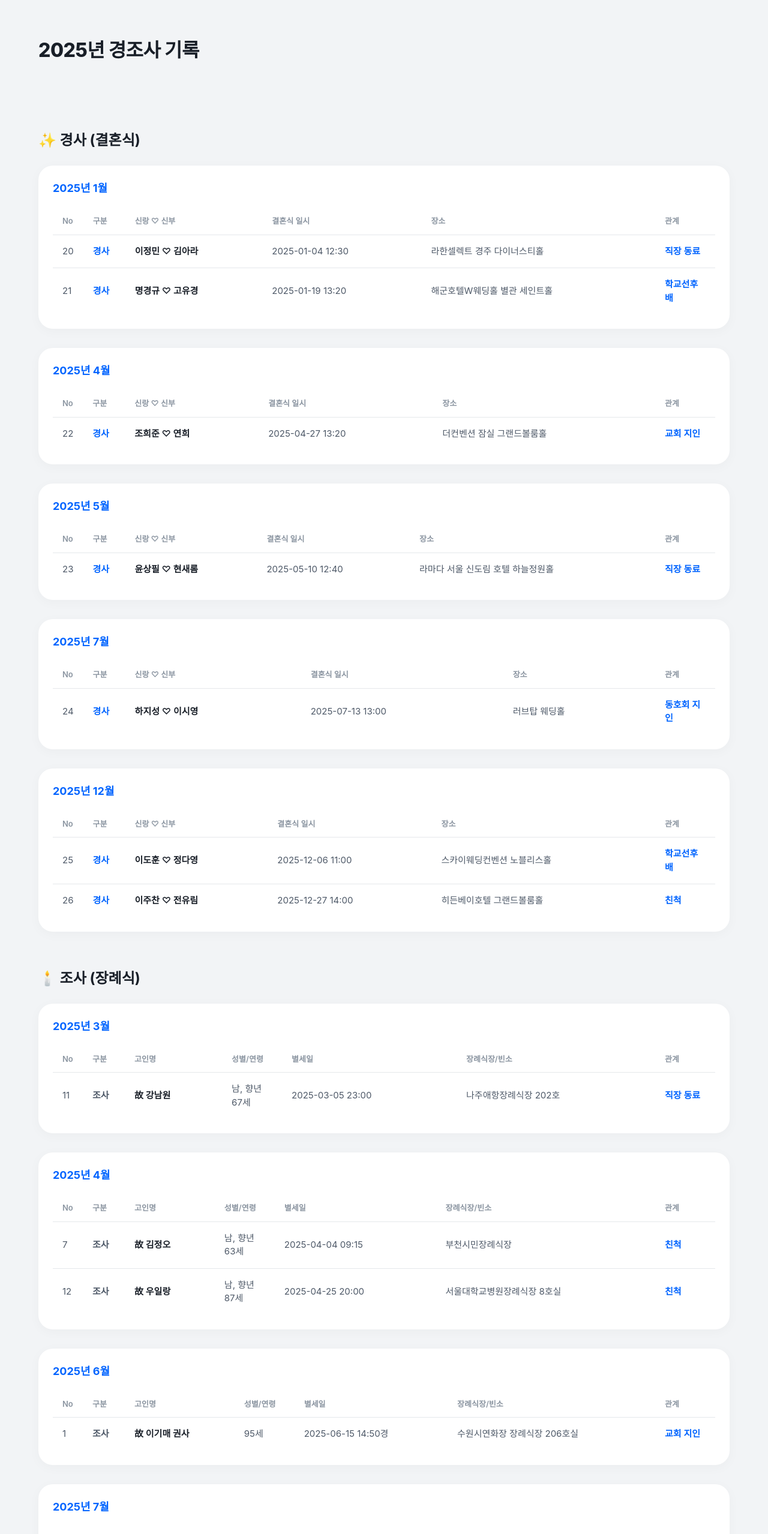
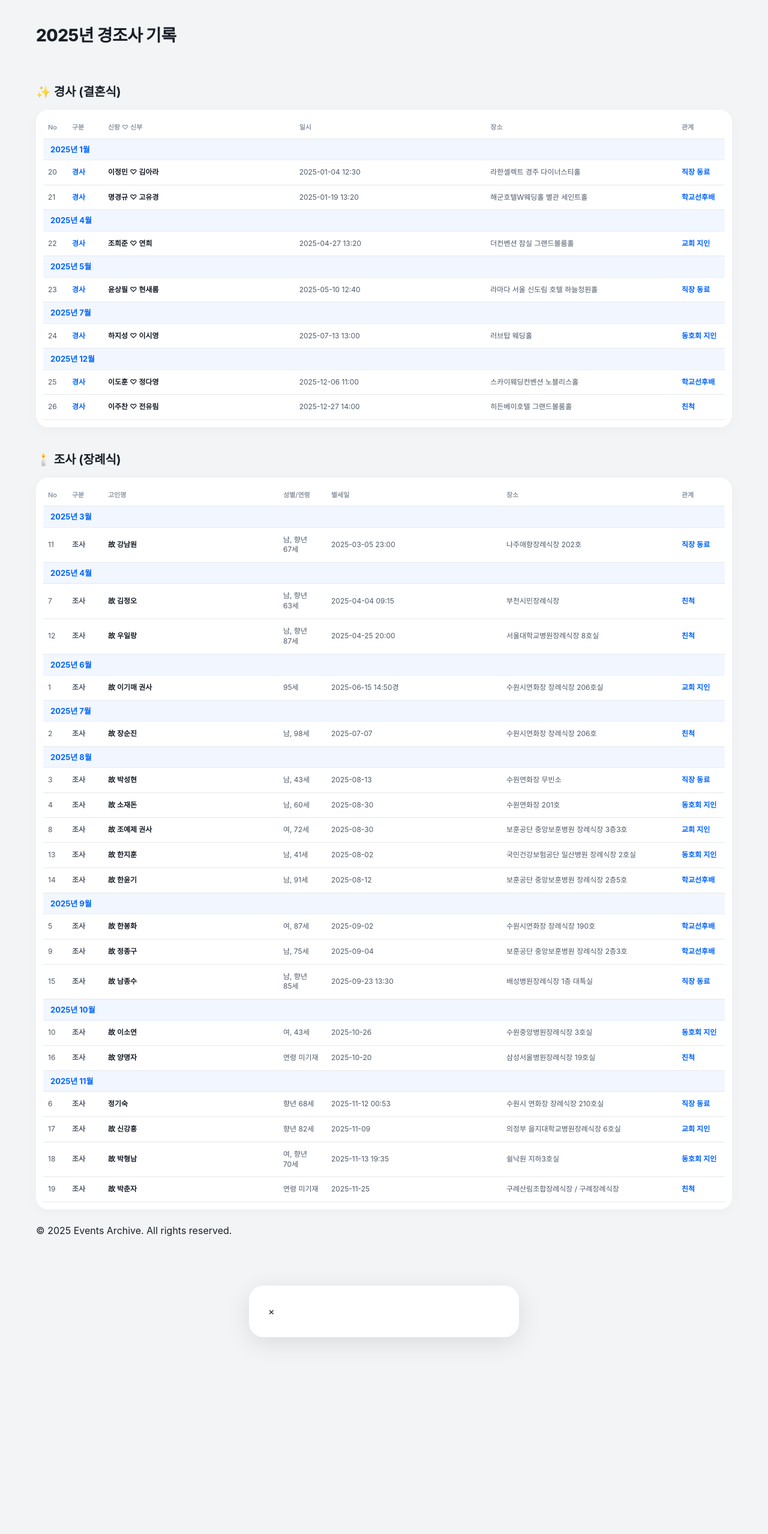
Before and after one commit to heekeunlee/events_2025, a website built with Vite: page index.html in a window 1280 px wide. Shown: the top 2557 px of the page at 60% size. After the commit the page ends 2369 px from the top, so only its background shows below. Built offline with nearby package versions, Linux system fonts and the light colour scheme.

Commit message:
feat: use single table with month dividers and remove horizontal scroll

```diff
--- a/app.js
+++ b/app.js
@@ -20,17 +20,18 @@ function renderSections(data) {
     const weddings = data.filter(item => item.type === 'wedding');
     const obituaries = data.filter(item => item.type === 'obituary');
 
-    renderMonthlyTables(weddings, weddingContainer, '경사');
-    renderMonthlyTables(obituaries, obituaryContainer, '조사');
+    renderSingleTable(weddings, weddingContainer, '경사');
+    renderSingleTable(obituaries, obituaryContainer, '조사');
 }
 
-function renderMonthlyTables(items, container, typeLabel) {
+function renderSingleTable(items, container, typeLabel) {
     if (!container) return;
     if (items.length === 0) {
         container.innerHTML = '<p style="padding: 20px; color: #8B95A1;">데이터가 없습니다.</p>';
         return;
     }
 
+    // Group by month to insert dividers later
     const groups = {};
     items.forEach(item => {
         const dateStr = item.type === 'wedding' ? item.dateTime : item.diedDate;
@@ -48,24 +49,34 @@ function renderMonthlyTables(items, container, typeLabel) {
         return (parseInt(aVal[1]) * 100 + parseInt(aVal[2])) - (parseInt(bVal[1]) * 100 + parseInt(bVal[2]));
     });
 
-    container.innerHTML = sortedMonths.map(month => `
+    let tableHtml = `
         <div class="month-group">
-            <h3 class="month-title">${month}</h3>
             <div class="table-responsive">
                 <table>
                     <thead>
                         <tr>
-                            <th style="width: 50px;">No</th>
-                            <th style="width: 70px;">구분</th>
+                            <th style="width: 40px;">No</th>
+                            <th style="width: 60px;">구분</th>
                             <th>${typeLabel === '경사' ? '신랑 ♡ 신부' : '고인명'}</th>
-                            ${typeLabel === '조사' ? '<th style="width: 100px;">성별/연령</th>' : ''}
-                            <th>${typeLabel === '경사' ? '결혼식 일시' : '별세일'}</th>
-                            <th>${typeLabel === '경사' ? '장소' : '장례식장/빈소'}</th>
-                            <th style="width: 100px;">관계</th>
+                            ${typeLabel === '조사' ? '<th style="width: 80px;">성별/연령</th>' : ''}
+                            <th>${typeLabel === '경사' ? '일시' : '별세일'}</th>
+                            <th>장소</th>
+                            <th style="width: 80px;">관계</th>
                         </tr>
                     </thead>
                     <tbody>
-                        ${groups[month].map(item => `
+    `;
+
+    sortedMonths.forEach(month => {
+        // Month divider row
+        tableHtml += `
+            <tr class="month-divider">
+                <td colspan="${typeLabel === '조사' ? 7 : 6}">${month}</td>
+            </tr>
+        `;
+
+        groups[month].forEach(item => {
+            tableHtml += `
                 <tr onclick="showDetail(${item.id})">
                     <td>${item.id}</td>
                     <td style="font-weight: 600; color: ${item.type === 'wedding' ? '#0064FF' : '#4E5968'};">${item.typeLabel}</td>
@@ -75,12 +86,18 @@ function renderMonthlyTables(items, container, typeLabel) {
                     <td>${item.type === 'wedding' ? item.location : item.place}</td>
                     <td style="color: var(--toss-blue); font-weight: 600;">${item.relation || '-'}</td>
                 </tr>
-                        `).join('')}
+            `;
+        });
+    });
+
+    tableHtml += `
                     </tbody>
                 </table>
             </div>
         </div>
-    `).join('');
+    `;
+
+    container.innerHTML = tableHtml;
 }
 
 function showDetail(id) {
--- a/style.css
+++ b/style.css
@@ -33,183 +33,120 @@ body {
     font-family: -apple-system, BlinkMacSystemFont, "Pretendard Variable", Pretendard, Roboto, "Helvetica Neue", Arial, sans-serif;
     background-color: var(--toss-bg);
     color: var(--toss-text-main);
-    line-height: 1.5;
-    padding-bottom: 100px;
+    line-height: 1.4;
+    padding-bottom: 60px;
 }
 
 .container {
     max-width: 1200px;
     margin: 0 auto;
-    padding: 0 24px;
+    padding: 0 20px;
 }
 
 header {
-    padding: 60px 0 40px;
-    text-align: left;
+    padding: 40px 0 20px;
 }
 
 h1 {
-    font-size: 32px;
+    font-size: 28px;
     font-weight: 800;
-    margin-bottom: 8px;
     letter-spacing: -0.5px;
 }
 
 .section-title {
-    font-size: 24px;
+    font-size: 20px;
     font-weight: 700;
-    margin: 60px 0 24px;
-    color: var(--toss-text-main);
+    margin: 40px 0 16px;
 }
 
 .month-group {
     background-color: var(--toss-card);
-    border-radius: 24px;
-    padding: 24px;
-    margin-bottom: 32px;
+    border-radius: 20px;
+    padding: 12px;
+    margin-bottom: 24px;
     box-shadow: var(--toss-shadow);
-}
-
-.month-title {
-    font-size: 18px;
-    font-weight: 700;
-    margin-bottom: 20px;
-    color: var(--toss-blue);
-    display: flex;
-    align-items: center;
+    overflow: hidden;
 }
 
 .table-responsive {
     width: 100%;
-    overflow-x: auto; /* Allow horizontal scroll for mobile to keep PC feel */
-    border-radius: 12px;
+    /* No horizontal scroll as per user request */
 }
 
 table {
     width: 100%;
-    min-width: 800px; /* Force minimum width to maintain PC layout on mobile */
     border-collapse: collapse;
+    table-layout: fixed; /* Keep PC look with fixed column widths */
+}
+
+th {
+    padding: 10px 8px;
+    font-weight: 600;
+    font-size: 11px;
+    color: var(--toss-text-muted);
+    border-bottom: 1px solid var(--toss-border);
     text-align: left;
 }
 
-th {
-    padding: 12px 16px;
-    font-weight: 600;
-    font-size: 13px;
-    color: var(--toss-text-muted);
+td {
+    padding: 12px 8px;
+    font-size: 12px;
+    color: var(--toss-text-sub);
     border-bottom: 1px solid var(--toss-border);
-    white-space: nowrap;
+    word-break: keep-all; /* Prevent awkward breaks */
+    overflow-wrap: break-word;
 }
 
-td {
-    padding: 16px;
-    font-size: 15px;
-    color: var(--toss-text-sub);
-    border-bottom: 1px solid var(--toss-border);
-    transition: var(--transition);
-}
-
-tr {
-    cursor: pointer;
-}
-
-tr:last-child td {
-    border-bottom: none;
+/* Month Divider Row */
+.month-divider td {
+    background-color: rgba(0, 100, 255, 0.05);
+    color: var(--toss-blue);
+    font-weight: 700;
+    font-size: 13px;
+    padding: 8px 12px;
+    border-bottom: 1px solid rgba(0, 100, 255, 0.1);
 }
 
 tr:hover td {
     background-color: var(--toss-bg);
 }
 
-footer {
-    margin-top: 80px;
-    padding: 40px 0;
-    text-align: center;
-    color: var(--toss-text-muted);
-    font-size: 13px;
-}
-
-/* Modal Styles - Toss Style */
-.modal {
-    display: none;
-    position: fixed;
-    z-index: 1000;
-    left: 0;
-    top: 0;
-    width: 100%;
-    height: 100%;
-    background-color: rgba(0, 0, 0, 0.4);
-    backdrop-filter: blur(4px);
-}
-
+/* Modal Styles */
 .modal-content {
     background-color: var(--toss-card);
-    margin: 15vh auto;
-    padding: 40px;
-    border-radius: 32px;
-    max-width: 500px;
+    margin: 10vh auto;
+    padding: 32px;
+    border-radius: 24px;
+    max-width: 450px;
     width: 90%;
     position: relative;
     box-shadow: 0 10px 40px rgba(0, 0, 0, 0.1);
-    animation: modalSlideUp 0.3s cubic-bezier(0, 0, 0.2, 1);
 }
 
-@keyframes modalSlideUp {
-    from { transform: translateY(40px); opacity: 0; }
-    to { transform: translateY(0); opacity: 1; }
-}
-
-.close-button {
-    position: absolute;
-    right: 24px;
-    top: 24px;
-    font-size: 24px;
-    color: var(--toss-text-muted);
-    cursor: pointer;
-    width: 32px;
-    height: 32px;
-    display: flex;
-    align-items: center;
-    justify-content: center;
-    border-radius: 50%;
-    background-color: var(--toss-bg);
+.card-name {
+    font-size: 20px;
+    font-weight: 700;
+    margin-bottom: 20px;
 }
 
 .info-label {
-    font-size: 12px;
+    font-size: 11px;
     font-weight: 600;
     color: var(--toss-text-muted);
-    margin-bottom: 4px;
+    margin-bottom: 2px;
     display: block;
 }
 
 .info-value {
-    font-size: 17px;
-    font-weight: 500;
-    color: var(--toss-text-main);
-    display: block;
-    margin-bottom: 24px;
+    font-size: 15px;
+    margin-bottom: 16px;
 }
 
-.card-name {
-    font-size: 24px;
-    font-weight: 700;
-    margin-bottom: 24px;
+@media (max-width: 768px) {
+    body { padding-bottom: 40px; }
+    h1 { font-size: 24px; }
+    .container { padding: 0 12px; }
+    .month-group { padding: 8px; }
+    td, th { padding: 8px 4px; font-size: 10px; }
+    .month-divider td { font-size: 11px; }
 }
-
-.card-date {
-    font-size: 15px;
-    color: var(--toss-text-sub);
-}
-
-/* Mobile PC View Hint */
-@media (max-width: 768px) {
-    h1 { font-size: 28px; }
-    .container { padding: 0 16px; }
-    .month-group { padding: 16px; border-radius: 20px; }
-    .table-responsive {
-        margin: 0 -16px;
-        padding: 0 16px;
-        width: calc(100% + 32px);
-    }
-}
```
Lines whose indentation alone changed are shown as unchanged.
